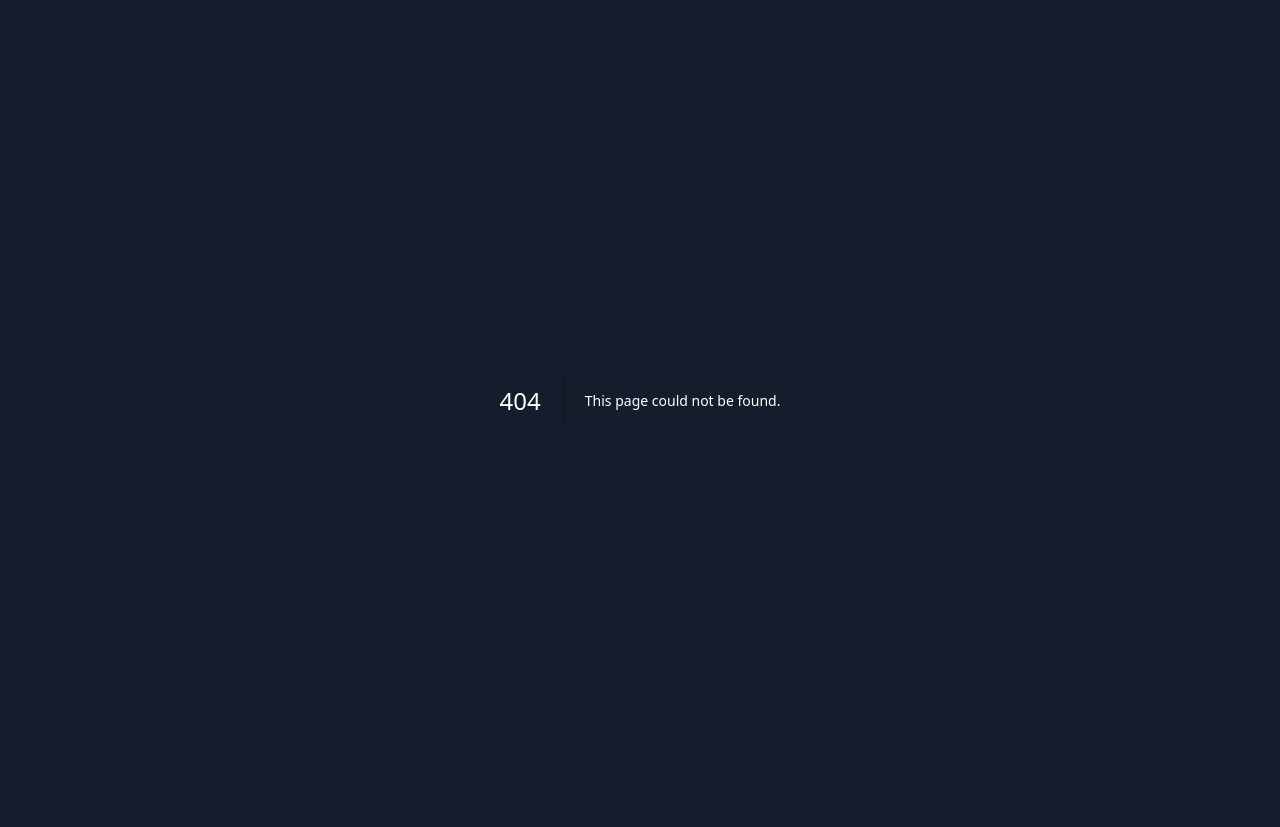
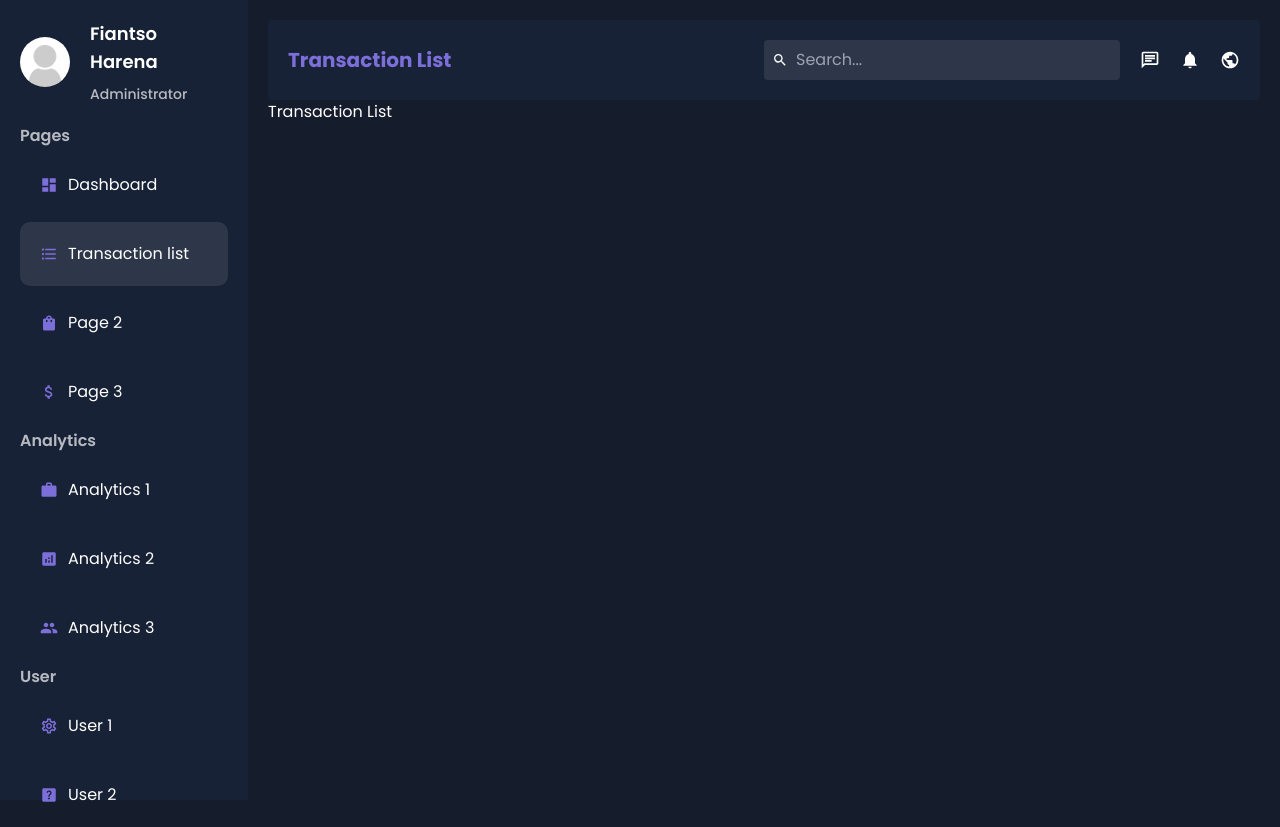
Before and after one commit to HarenaFiantso/digitalbank-ui, a Next.js app: page /dashboard/transaction-list in a window 1280 px wide. Before the commit this address had no page. Before the commit the page ends 800 px from the top, so only its background shows below. Built offline with nearby package versions, Linux system fonts and the light colour scheme.

Commit message:
feat: transaction list page initialized

```diff
--- /dev/null
+++ b/src/app/dashboard/transaction-list/page.tsx
@@ -0,0 +1,3 @@
+export default function TransactionList() {
+  return <>Transaction List</>
+}
--- a/src/components/dashboard/navbar/navbar.tsx
+++ b/src/components/dashboard/navbar/navbar.tsx
@@ -8,7 +8,7 @@ export default function Navbar() {
 
   return (
     <div className='p-5 rounded bg-main-soft flex items-center justify-between'>
-      <div className="text-blue font-bold text-xl capitalize">{pathname.split("/").pop()}</div>
+      <div className="text-blue font-bold text-xl capitalize">{pathname.split("/").pop()?.replace("-", " ")}</div>
       <div className="flex items-center gap-5">
         <div className="flex items-center gap-2 bg-[#2e374a] p-2 rounded">
           <MdSearch />
--- a/src/data/menuItems.tsx
+++ b/src/data/menuItems.tsx
@@ -6,6 +6,7 @@ import {
   MdShoppingBag,
   MdSupervisedUserCircle,
   MdWork,
+  MdFormatListBulleted
 } from 'react-icons/md';
 
 export const menuItems = [
@@ -18,9 +19,9 @@ export const menuItems = [
         icon: <MdDashboard />,
       },
       {
-        title: 'Page 1',
-        path: '/dashboard/page-1',
-        icon: <MdSupervisedUserCircle />,
+        title: 'Transaction list',
+        path: '/dashboard/transaction-list',
+        icon: <MdFormatListBulleted />,
       },
       {
         title: 'Page 2',
```
